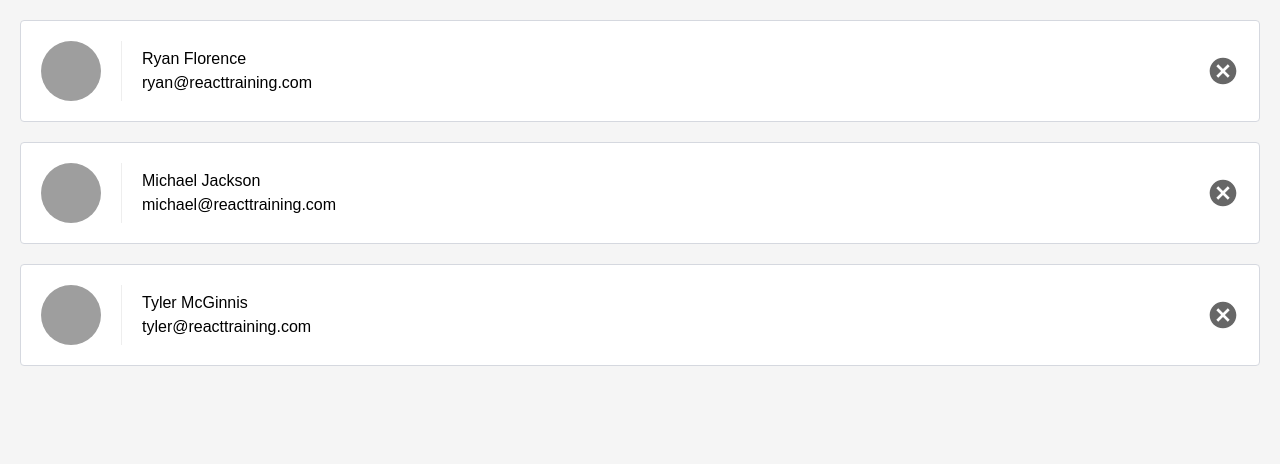
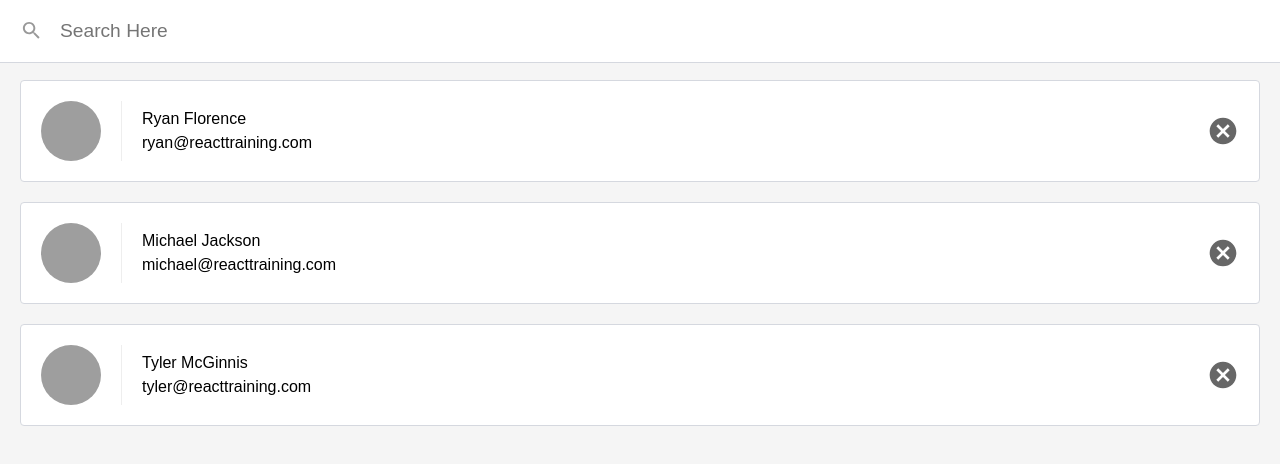
Before and after one commit to abdohossam5/react-nd-contacts, a React (Create React App) app: page / in a window 1280 px wide. Shown: the top 464 px of the page. Built offline with nearby package versions, Linux system fonts and the light colour scheme.

Commit message:
- add search field.

```diff
--- a/src/ContactsList.js
+++ b/src/ContactsList.js
@@ -9,8 +9,26 @@ class ContactsList extends React.Component {
         onDeleteContact: PropTypes.func.isRequired
     };
 
+    state = {
+        query: ''
+    };
+
+    updateQuery(query) {
+        this.setState({
+            query
+        })
+    }
+
     render() {
         return (
+            <div className="list-contacts">
+                <div className="list-contacts-top">
+                    <input className="search-contacts"
+                           type="text"
+                           placeholder="Search Here"
+                           value={this.state.query}
+                           onChange={(e) => this.updateQuery(e.target.value)}/>
+                </div>
                 <ul className="contact-list">
                     {this.props.contacts.map((contact) =>
                         (
@@ -29,6 +47,7 @@ class ContactsList extends React.Component {
                         )
                     )}
                 </ul>
+            </div>
         )
     }
 }
```
Lines whose indentation alone changed are shown as unchanged.
